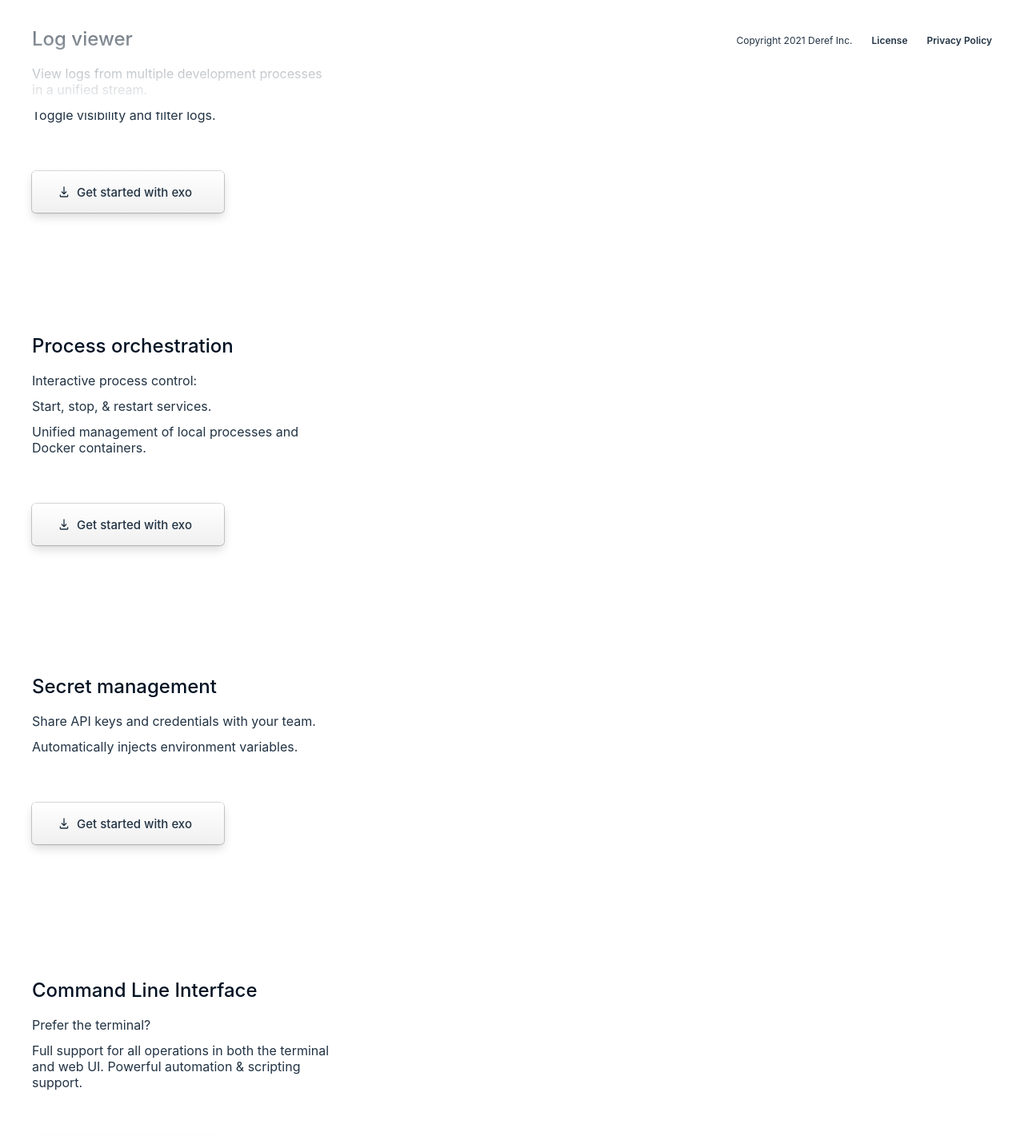
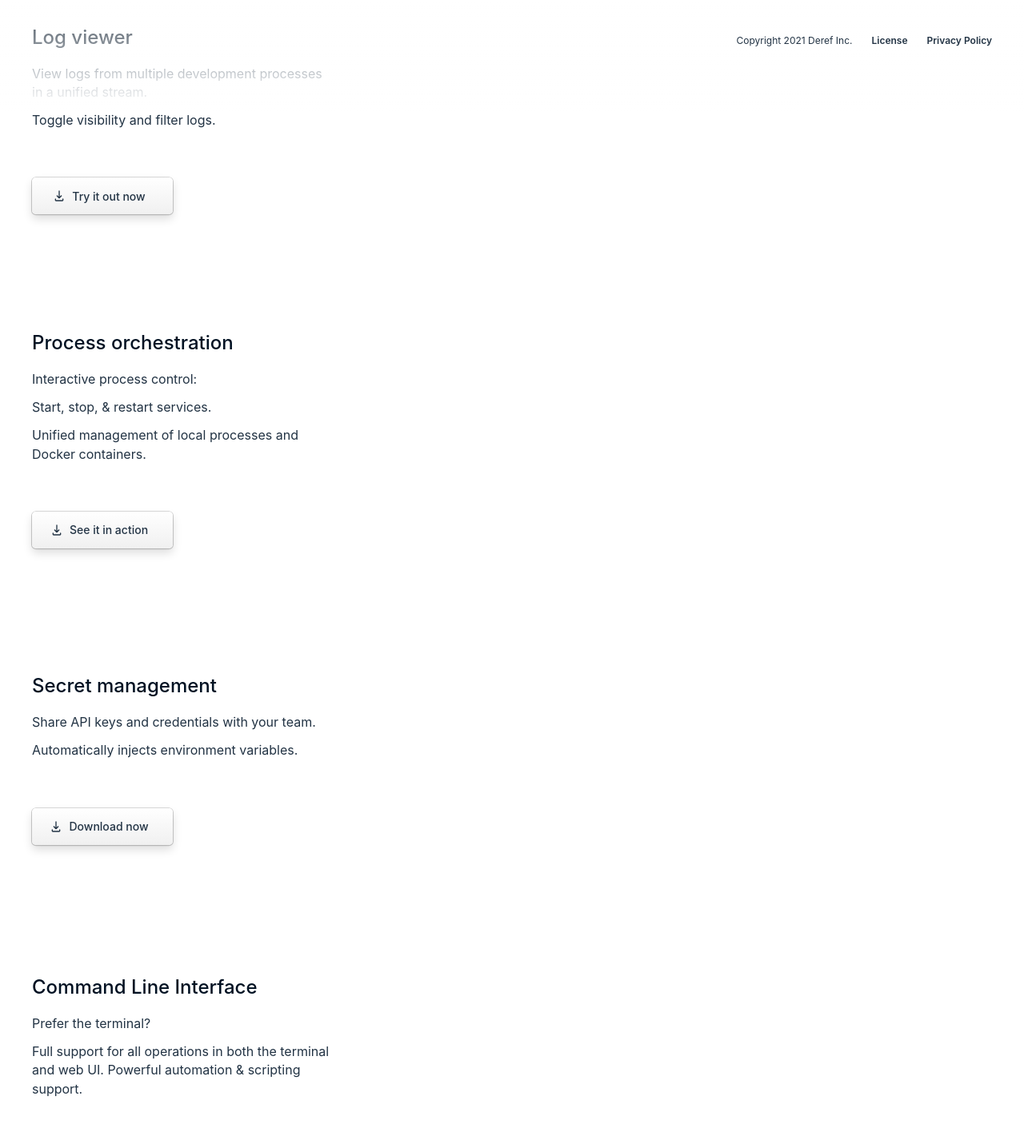
Before and after one commit to deref/exo-website, a Next.js app: page / in a window 1280 px wide. Shown: the part 660-2081 px from the top of the page at 80% size. Built offline with nearby package versions, Linux system fonts and the light colour scheme.

Commit message:
Improve button styling & copy, and text styling

```diff
--- a/pages/index.tsx
+++ b/pages/index.tsx
@@ -137,7 +137,7 @@ export default function Home() {
 								<p>Compatible with Procfiles and Docker Compose.</p>
 
 								<Link href={urls.download}>
-									<a className={css.GsButton}>
+									<a className={css.GsButtonLarge}>
 										<Download />
 										<span>Get started with exo</span>
 									</a>
@@ -165,7 +165,7 @@ export default function Home() {
 								<Link href={urls.download}>
 									<a className={css.GsButton}>
 										<Download />
-										<span>Get started with exo</span>
+										<span>Try it out now</span>
 									</a>
 								</Link>
 							</div>
@@ -186,7 +186,7 @@ export default function Home() {
 								<Link href={urls.download}>
 									<a className={css.GsButton}>
 										<Download />
-										<span>Get started with exo</span>
+										<span>See it in action</span>
 									</a>
 								</Link>
 							</div>
@@ -203,7 +203,7 @@ export default function Home() {
 								<Link href={urls.download}>
 									<a className={css.GsButton}>
 										<Download />
-										<span>Get started with exo</span>
+										<span>Download now</span>
 									</a>
 								</Link>
 							</div>
@@ -223,7 +223,7 @@ export default function Home() {
 								<Link href={urls.download}>
 									<a className={css.GsButton}>
 										<Download />
-										<span>Get started with exo</span>
+										<span>Get started</span>
 									</a>
 								</Link>
 							</div>
@@ -240,7 +240,7 @@ export default function Home() {
 									<span className={css.Yellow}>{` bash`}</span>
 								</pre>
 								<p>
-									Prefer manual installation? See{" "}
+									Packages and manual installation options also available: See{" "}
 									<a href="https://docs.deref.io/exo/using-exo/install">
 										install docs
 									</a>
--- a/styles/v2.module.scss
+++ b/styles/v2.module.scss
@@ -1,4 +1,5 @@
-.GsButton {
+.GsButton,
+.GsButtonLarge {
 	background: linear-gradient(0deg, #f0f0f0, #ffffff);
 	box-shadow: 0 0.25px 0 1px #00000033, 0 6px 12px #00000022;
 	border-radius: 5px;
@@ -31,6 +32,12 @@
 	}
 }
 
+.GsButton {
+	font-size: 14px;
+	height: 46px;
+	width: 176px;
+}
+
 .Columns {
 	display: grid;
 	grid-template-columns: 1fr 2fr;
@@ -56,6 +63,7 @@
 	p {
 		margin: 0;
 		margin-bottom: 12px;
+		line-height: 1.45em;
 	}
 }
 
@@ -255,7 +263,8 @@
 	--color: #eeffff;
 	--strong: #ffffff;
 
-	.GsButton {
+	.GsButton,
+	.GsButtonLarge {
 		background: linear-gradient(0deg, #202323, #303434);
 		box-shadow: 0 -0.5px 0 1px #ddffff44;
 
```
